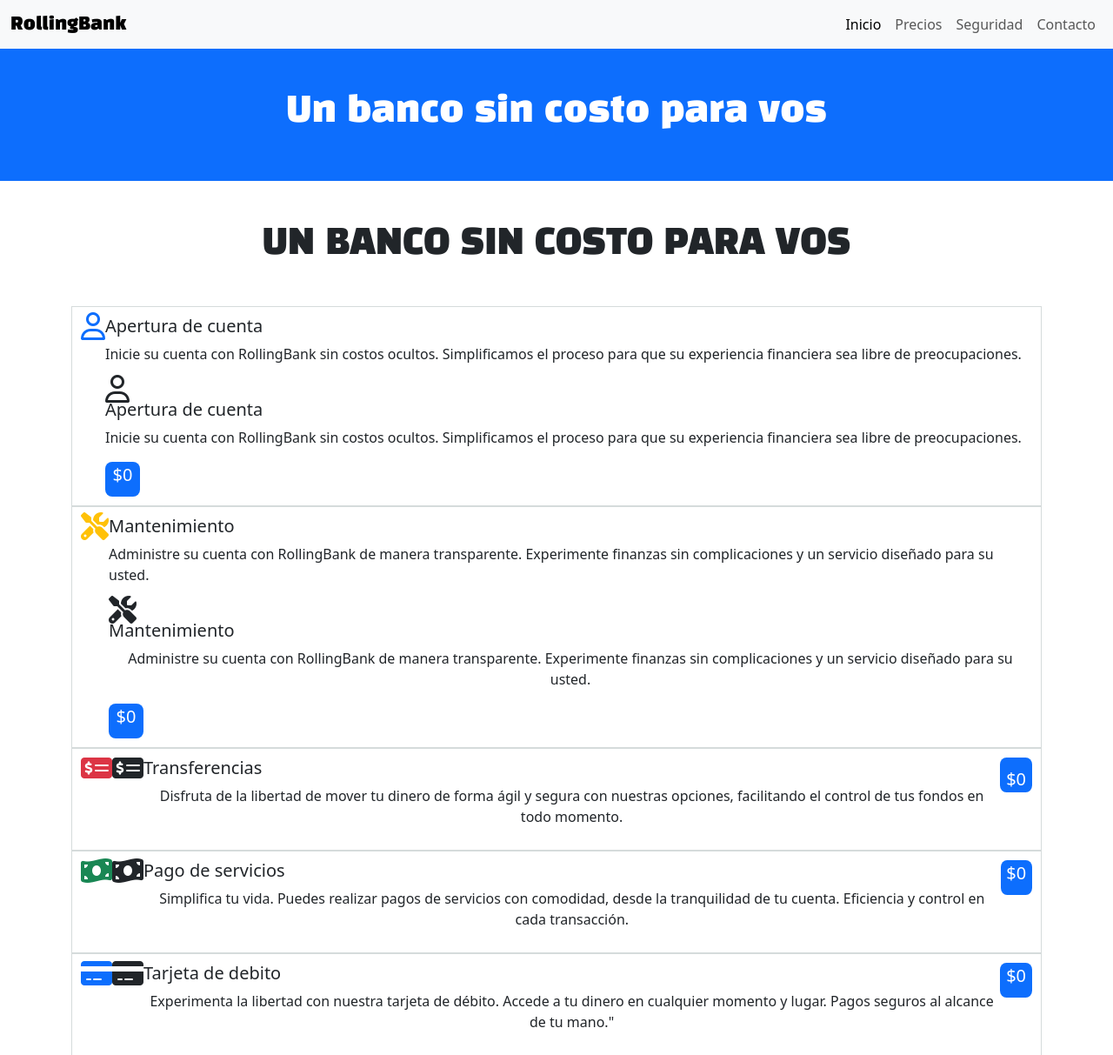
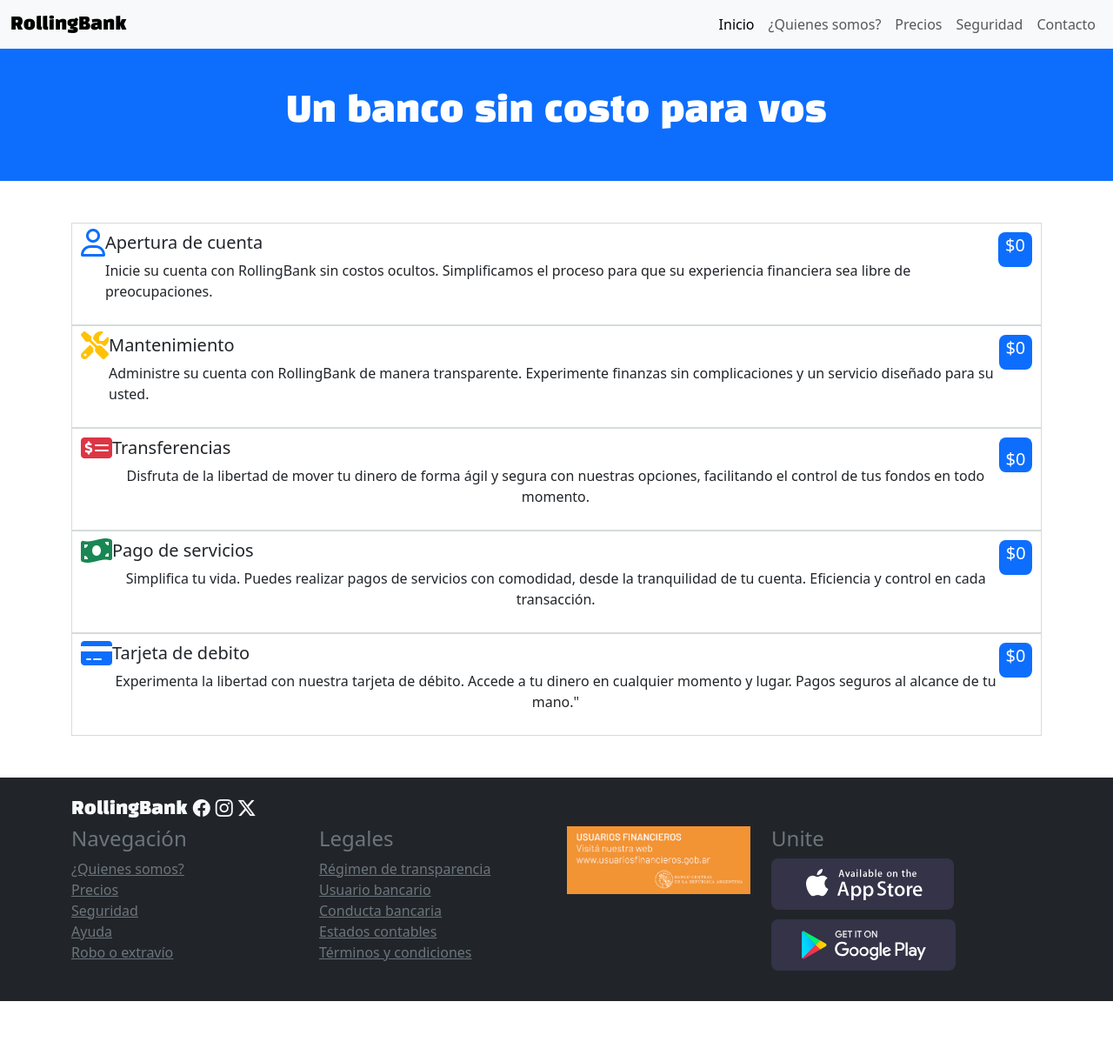
Before and after one commit to fatiperea/practicaRC_bank, a plain HTML site: page pages/precios.html in a window 1280 px wide. Shown: the top 1213 px of the page at 87% size. After the commit the page ends 1151 px from the top, so only its background shows below. Drawn offline with nearby package versions, Linux system fonts and the light colour scheme.

Commit message:
Agregué boton en el navbar

```diff
--- a/pages/precios.html
+++ b/pages/precios.html
@@ -50,6 +50,14 @@
                 >
               </li>
               <li class="nav-item">
+                <a
+                  class="nav-link"
+                  aria-current="page"
+                  href="./quienesSomos.html"
+                  >¿Quienes somos?</a
+                >
+              </li>
+              <li class="nav-item">
                 <a class="nav-link" href="./precios.html">Precios</a>
               </li>
               <li class="nav-item">
@@ -67,19 +75,11 @@
     <main>
 
         <section class="bg-primary py-5 text-white text-center">
-
             <h1 class="text-center" id="logo" >Un banco sin costo para vos</h1>
         </section>
 
 
         <section class="container mt-5 my-5 ">
-
-            <h1 class="text-center" id="logo" >UN BANCO SIN COSTO PARA VOS</h1>
-        </section>
-
-
-        <section class="container mt-3 " id="padreOfertas">
-
 
 
 
@@ -88,17 +88,10 @@
 
             <article class="ofertas">
 
-
                 <div class="item"> <i class="fa-regular fa-user fa-2xl text-primary"></i>  </div>
                 <div class="item">
                     <h5 class="text-start">Apertura de cuenta</h4>
                     <p>Inicie su cuenta con RollingBank sin costos ocultos. Simplificamos el proceso para que su experiencia financiera sea libre de preocupaciones.
-
-                <div class="item"> <i class="fa-regular fa-user fa-2xl"></i>  </div>
-                <div class="item">
-                    <h5 class="text-start"> Apertura de cuenta</h4>
-                    <p  class="text-center">Inicie su cuenta con RollingBank sin costos ocultos. Simplificamos el proceso para que su experiencia financiera sea libre de preocupaciones.
-
 
 
 
@@ -113,28 +106,9 @@
 
             <article class="ofertas">
 
-
                 <div class="item"> <i class="fa-solid fa-screwdriver-wrench fa-2xl text-warning"></i>  </div>
                 <div class="item">  <h5 class="text-start">Mantenimiento</h5>
                     <p>Administre su cuenta con RollingBank de manera transparente. Experimente finanzas sin complicaciones y un servicio diseñado para su usted.
-
-                <div class="item"> <i class="fa-solid fa-screwdriver-wrench fa-2xl"></i>  </div>
-                <div class="item">  <h5 class="text-start" id="tituloItem" >Mantenimiento</h5>
-                    <p class="text-center">Administre su cuenta con RollingBank de manera transparente. Experimente finanzas sin complicaciones y un servicio diseñado para su usted.
-
-
-
-
-
-
-
-
-
-
-
-
-
-
                     </p> </div>
 
                  <div class="item" id="precioResaltado"> $0   </div>
@@ -144,11 +118,7 @@
 
             <article class=" ofertas">
 
-
                 <div class="item"> <i class="fa-solid fa-money-check-dollar fa-2xl text-danger"></i>  </div>
-
-                <div class="item"> <i class="fa-solid fa-money-check-dollar fa-2xl"></i>  </div>
-
                 <div class="item text-center">
                     <h5 class="text-start">
                          Transferencias
@@ -162,11 +132,7 @@
 
             <article class="ofertas">
 
-
                 <div class="item"> <i class="fa-solid fa-money-bill-wave fa-2xl text-success"></i>  </div>
-
-                <div class="item"> <i class="fa-solid fa-money-bill-wave fa-2xl"></i>  </div>
-
                 <div class="item text-center">
                     <h5 class="text-start"> Pago de servicios</h5>
                     <p>Simplifica tu vida. Puedes realizar pagos de servicios con comodidad, desde la tranquilidad de tu cuenta. Eficiencia y control en cada transacción.</p> </div>
@@ -178,11 +144,7 @@
 
             <article class="ofertas">
 
-
                 <div class="item"> <i class="fa-solid fa-credit-card fa-2xl text-primary" > </i>  </div>
-
-                <div class="item"> <i class="fa-solid fa-credit-card fa-2xl"></i>  </div>
-
                 <div class="item text-center">
                     <h5 class="text-start">Tarjeta de debito</h5>
                     <p>Experimenta la libertad con nuestra tarjeta de débito. Accede a tu dinero en cualquier momento y lugar. Pagos seguros al alcance de tu mano."
@@ -196,9 +158,7 @@
 
 
             </article>
-
         </section>
-
 
     </main>
 
```
